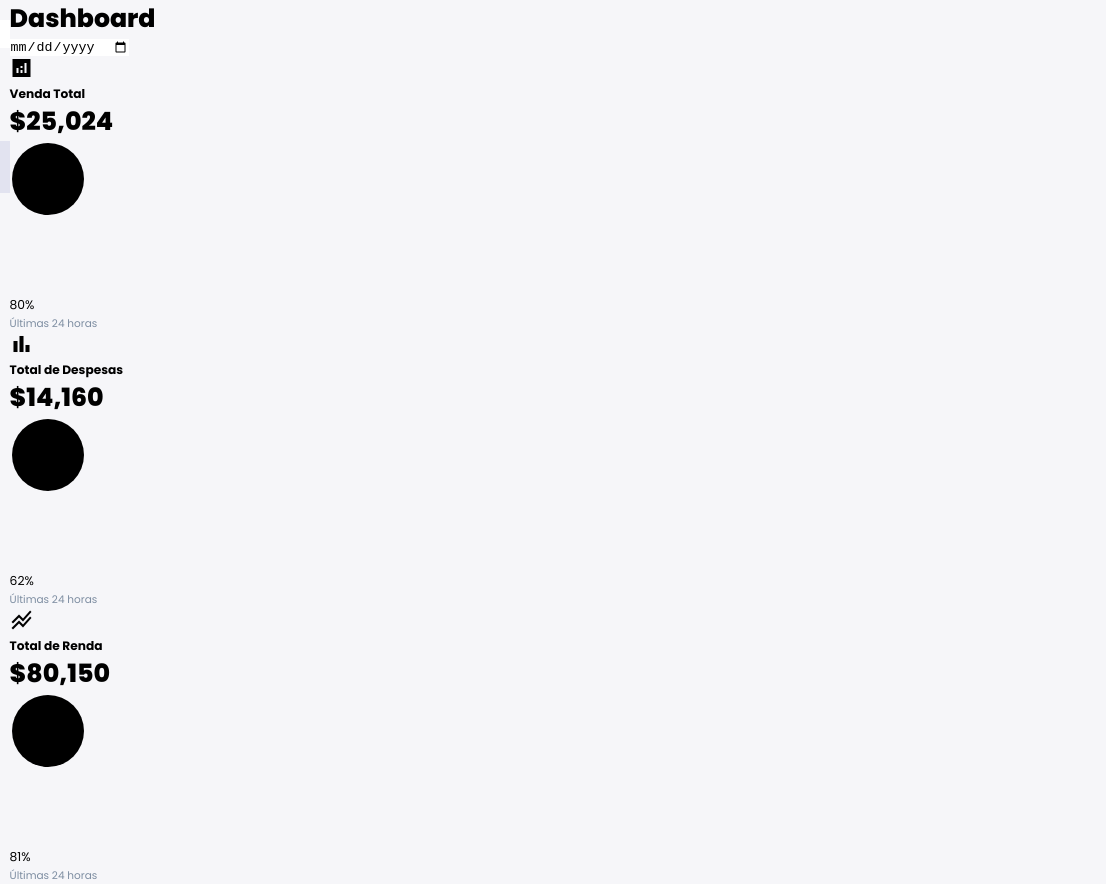
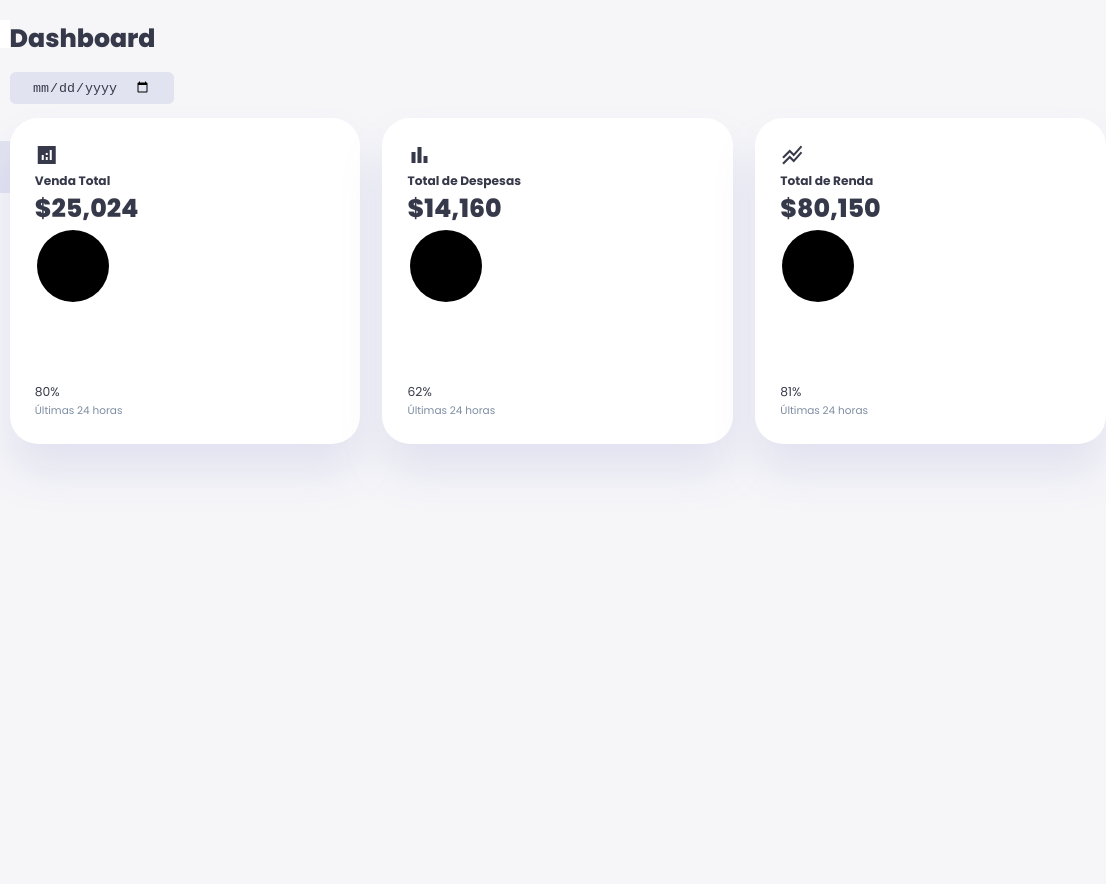
Before and after one commit to daniel-oliv3/admin-dashboard-light-e-dark-mode, a plain HTML site: page index.html in a window 1280 px wide. Shown: the full height of the page, 212-1318 px from the left, 1106 px wide, since content can reach past the window. After the commit the page ends 800 px from the top, so only its background shows below. Drawn offline with Linux system fonts and the light colour scheme.

Commit message:
Update style.css

```diff
--- a/css/style.css
+++ b/css/style.css
@@ -26,7 +26,7 @@
     --card-padding: 1.8rem;
     --padding-1: 1.2rem;
 
-    --box-shadow-3: 0 2rem 3rem var(--color-light);
+    --box-shadow: 0 2rem 3rem var(--color-light);
 
 }
 
@@ -53,6 +53,7 @@
     background: var(--color-background);
     user-select: none;
     overflow-x: hidden;
+    color: var(--color-dark);
 }
 
 .container {
@@ -229,3 +230,37 @@
     font-size: 11px;
     border-radius: var(--border-radius-1);
 }
+
+
+
+/*Main-Principal*/
+main {
+    margin-top: 1.4rem;
+}
+
+main .date {
+    display: inline-block;
+    background: var(--color-light);
+    border-radius: var(--border-radius-1);
+    margin-top: 1rem;
+    padding: 0.5rem 1.6rem;
+}
+
+main .date input[type="date"]{
+    background: transparent;
+    color: var(--color-dark);
+}
+
+main .insights {
+    display: grid;
+    grid-template-columns: repeat(3, 1fr);
+    gap: 1.6rem;
+}
+
+main .insights > div {
+    background: var(--color-white);
+    padding: var(--card-padding);
+    border-radius: var(--card-border-radius);
+    margin-top: 1rem;
+    box-shadow: var(--box-shadow);
+}
```
